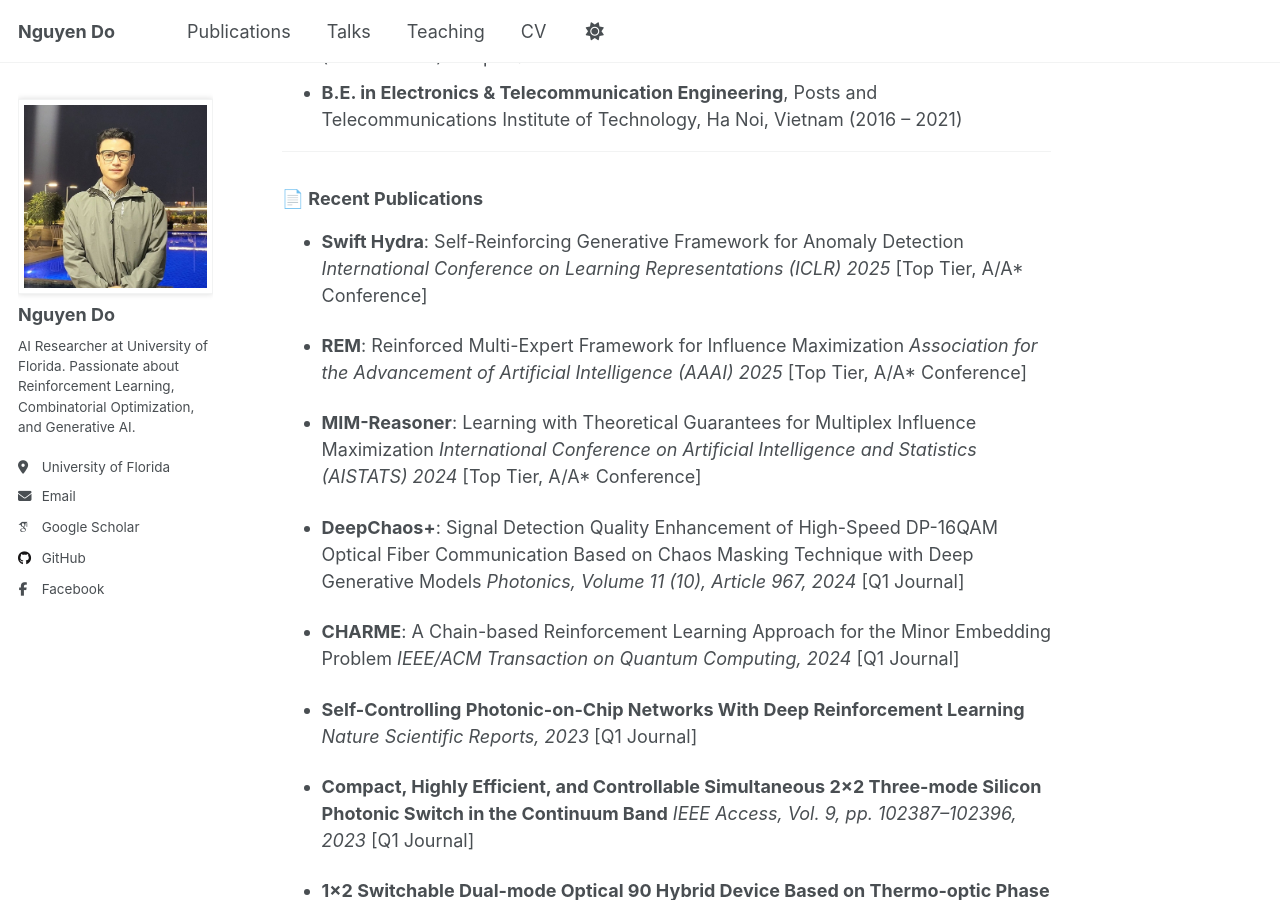
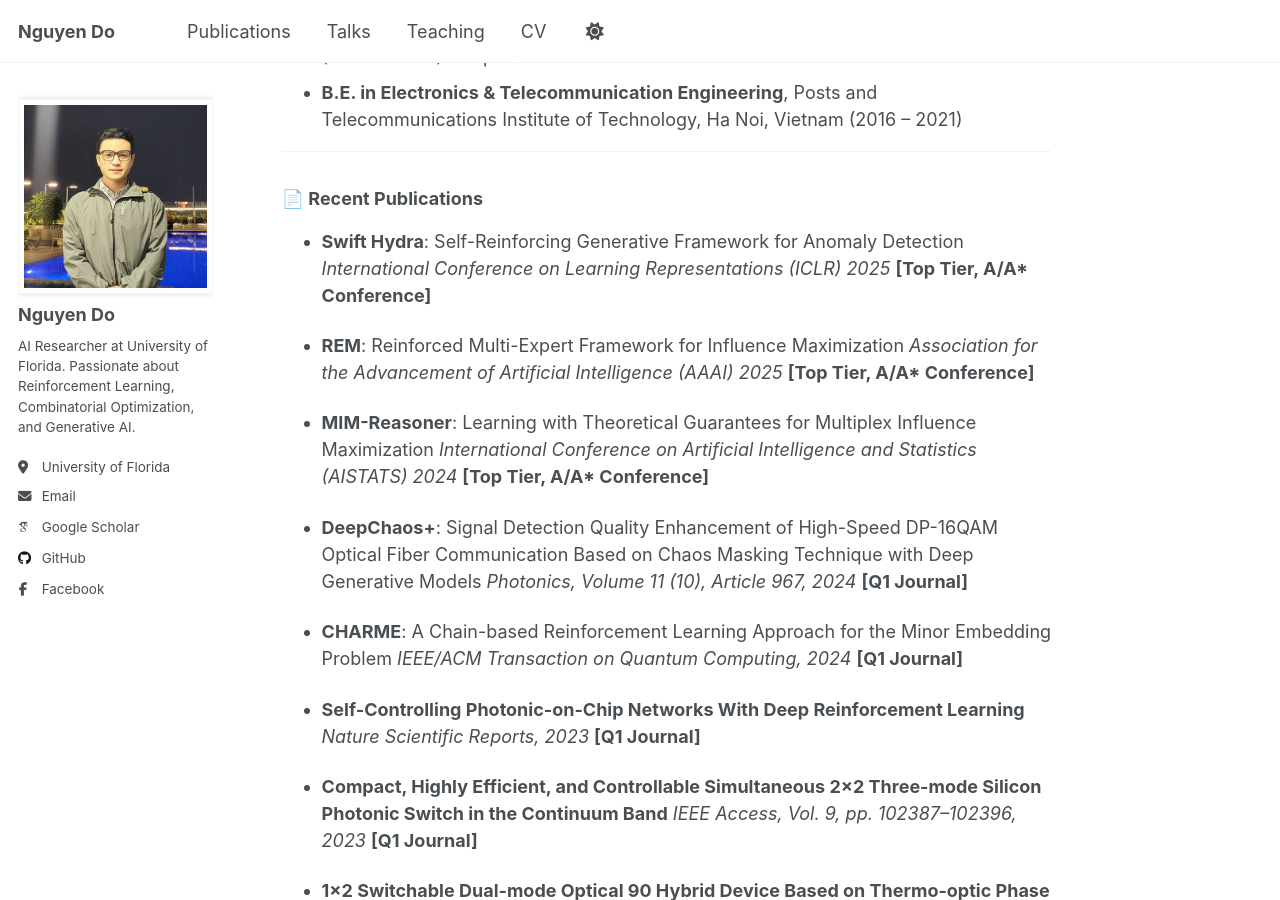
Before and after one commit to nguyendo1801/nguyendo1801.github.io, a Jekyll site: the page built from _pages/about.md, in a window 1280 px wide and 900 px high, scrolled down 848 px. Built offline with Jekyll 4.4.1, drawn with Linux system fonts in a browser that asks for light colours; some web fonts are replaced.

Commit message:
0.0.0.0.0.9

```diff
--- a/_pages/about.md
+++ b/_pages/about.md
@@ -26,28 +26,28 @@ Overall, I care about building AI systems that are not only intelligent, but **i
 ### 📄 Recent Publications
 
 - **Swift Hydra**: Self-Reinforcing Generative Framework for Anomaly Detection
-  *International Conference on Learning Representations (ICLR) 2025* [Top Tier, A/A* Conference]
+  *International Conference on Learning Representations (ICLR) 2025* **[Top Tier, A/A* Conference]**
 
 - **REM**: Reinforced Multi-Expert Framework for Influence Maximization
-  *Association for the Advancement of Artificial Intelligence (AAAI) 2025* [Top Tier, A/A* Conference]
+  *Association for the Advancement of Artificial Intelligence (AAAI) 2025* **[Top Tier, A/A* Conference]**
 
 - **MIM-Reasoner**: Learning with Theoretical Guarantees for Multiplex Influence Maximization
-  *International Conference on Artificial Intelligence and Statistics (AISTATS) 2024* [Top Tier, A/A* Conference]
+  *International Conference on Artificial Intelligence and Statistics (AISTATS) 2024* **[Top Tier, A/A* Conference]**
 
 - **DeepChaos+**: Signal Detection Quality Enhancement of High-Speed DP-16QAM Optical Fiber Communication Based on Chaos Masking Technique with Deep Generative Models
-  *Photonics, Volume 11 (10), Article 967, 2024* [Q1 Journal]
+  *Photonics, Volume 11 (10), Article 967, 2024* **[Q1 Journal]**
 
 - **CHARME**: A Chain-based Reinforcement Learning Approach for the Minor Embedding Problem
-  *IEEE/ACM Transaction on Quantum Computing, 2024* [Q1 Journal]
+  *IEEE/ACM Transaction on Quantum Computing, 2024* **[Q1 Journal]**
 
 - **Self-Controlling Photonic-on-Chip Networks With Deep Reinforcement Learning**
-  *Nature Scientific Reports, 2023* [Q1 Journal]
+  *Nature Scientific Reports, 2023* **[Q1 Journal]**
 
 - **Compact, Highly Efficient, and Controllable Simultaneous 2×2 Three-mode Silicon Photonic Switch in the Continuum Band**
-  *IEEE Access, Vol. 9, pp. 102387–102396, 2023* [Q1 Journal]
+  *IEEE Access, Vol. 9, pp. 102387–102396, 2023* **[Q1 Journal]**
 
 - **1×2 Switchable Dual-mode Optical 90 Hybrid Device Based on Thermo-optic Phase Shifters and 2×2 MMI Couplers on SOI Platform**
-  *IEEE Photonics Journal, Vol. 13 (1), pp. 1–16, 2023* [Q1 Journal]
+  *IEEE Photonics Journal, Vol. 13 (1), pp. 1–16, 2023* **[Q1 Journal]**
 
 - **Multi-objective Exploration for Proximal Policy Optimization**
   *IEEE Conference on Applying New Technology in Green Buildings (ATiGB), pp. 105–109, 2022*
```
